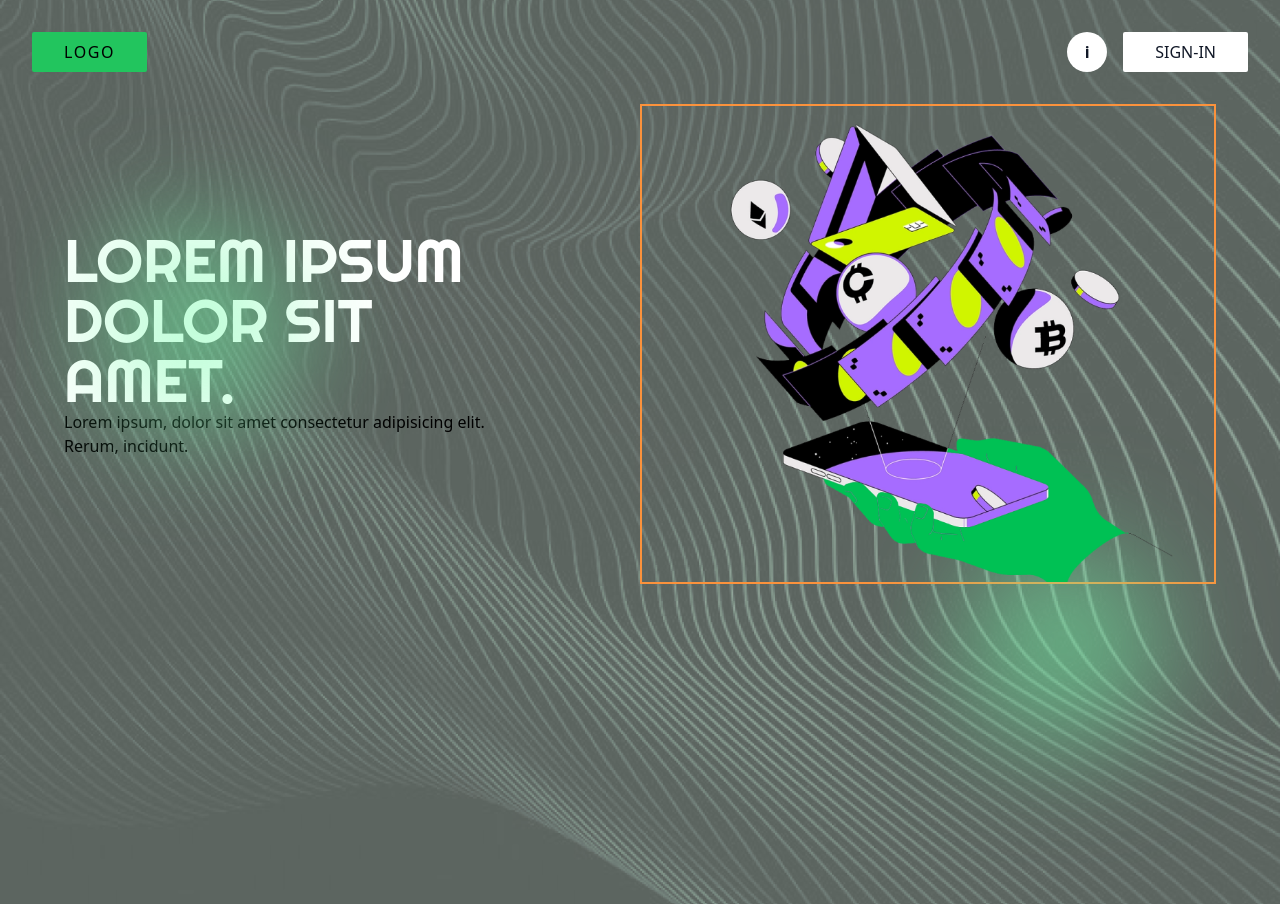
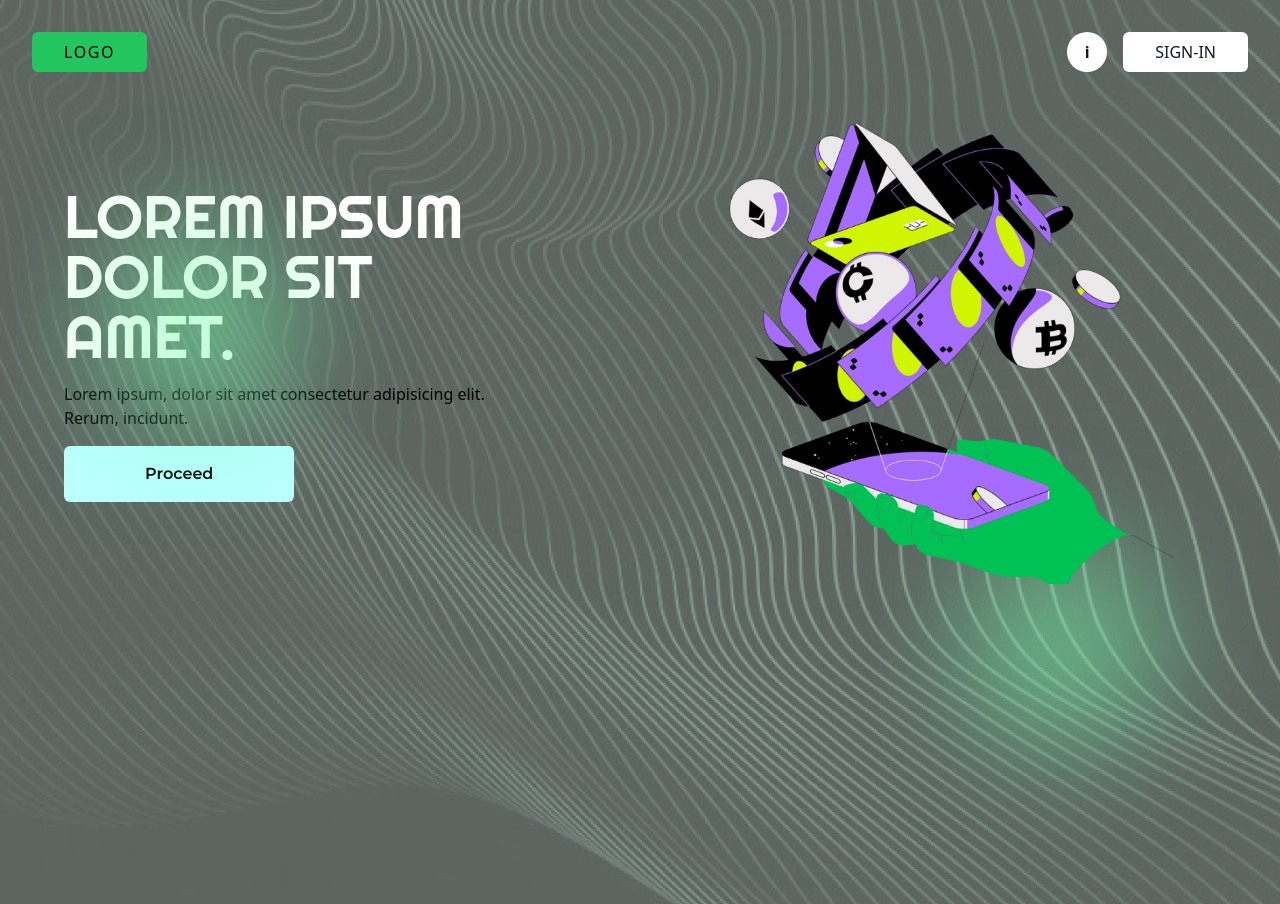
Before and after one commit to kesgokul/Funder-Scaling-Ethereum, a Next.js app: page / in a window 1280 px wide. Built offline with nearby package versions, Linux system fonts and the light colour scheme.

Commit message:
hero btn

```diff
--- a/src/app/components/Hero.jsx
+++ b/src/app/components/Hero.jsx
@@ -1,12 +1,13 @@
 import Image from "next/image";
 import featureImage from "../../../public/images/hero-feature.png";
-import { Righteous } from "next/font/google";
+import { Righteous, Montserrat } from "next/font/google";
 const righteous = Righteous({ subsets: ["latin"], weight: ["400"] });
+const mont = Montserrat({ subsets: ["latin"], weight: ["400", "600"] });
 
 export default function Hero() {
   return (
     <main className="bg-transparent  w-11/12 max-w-6xl mt-30 mx-auto flex justify-between items-center z-10">
-      <section className="flex flex-col w-2/5">
+      <section className="flex flex-col w-2/5 gap-4">
         <h1
           className={`${righteous.className} text-6xl font-bold text-white uppercase`}
         >
@@ -16,8 +17,13 @@ export default function Hero() {
           Lorem ipsum, dolor sit amet consectetur adipisicing elit. Rerum,
           incidunt.
         </p>
+        <button
+          className={`${mont.className} px-8 py-4 w-1/2 bg-button-blue rounded-md text-black font-bold`}
+        >
+          Proceed
+        </button>
       </section>
-      <section className="w-1/2 h-100 border-2 border-orange-400">
+      <section className="w-1/2 h-100 ">
         <figure className="w-full h-full relative">
           <Image src={featureImage} fill style={{ objectFit: "contain" }} />
         </figure>
--- a/src/app/components/Logo.jsx
+++ b/src/app/components/Logo.jsx
@@ -1,6 +1,6 @@
 export default function Logo() {
   return (
-    <main className="py-2 px-8 bg-green-500 rounded-sm ">
+    <main className="py-2 px-8 bg-green-500 rounded-md ">
       <h2 className="text-black uppercase tracking-widest">logo</h2>
     </main>
   );
--- a/src/app/components/buttons/SignInButton.jsx
+++ b/src/app/components/buttons/SignInButton.jsx
@@ -2,7 +2,7 @@ export default function SignInButton({ onClick }) {
   return (
     <button
       onClick={onClick}
-      className=" px-8 py-2 uppercase bg-white text-gray-900 rounded-sm hover:bg-slate-50"
+      className=" px-8 py-2 uppercase bg-white text-gray-900 rounded-md hover:bg-slate-50"
     >
       Sign-in
     </button>
--- a/src/app/page.jsx
+++ b/src/app/page.jsx
@@ -7,7 +7,7 @@ const inter = Inter({ subsets: ["latin"] });
 
 export default function Home() {
   return (
-    <main className="w-screen min-h-screen  relative isolate">
+    <main className="w-screen min-h-screen relative isolate">
       <div className="absolute top-0 left-4">
         <Shadow w="400" h="400" />
       </div>
--- a/tailwind.config.js
+++ b/tailwind.config.js
@@ -19,6 +19,9 @@ module.exports = {
       height: {
         100: "30rem",
       },
+      backgroundColor: {
+        "button-blue": "#BBFFFF",
+      },
     },
   },
   plugins: [],
```
